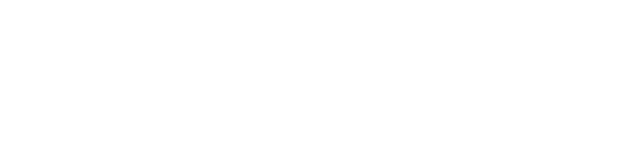
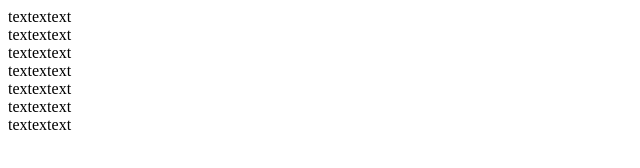
Before and after one commit to margotbignon/test2, a plain HTML site: page index.html in a window 1280 px wide. Shown: the whole page, without its empty margins (0-640 px from the left). Drawn offline with Linux system fonts and the light colour scheme.

Commit message:
add text index

```diff
--- a/index.html
+++ b/index.html
@@ -1 +1,8 @@
 <!Doc HTML>
+<div>textextext</div>
+<div>textextext</div>
+<div>textextext</div>
+<div>textextext</div>
+<div>textextext</div>
+<div>textextext</div>
+<div>textextext</div>
```
